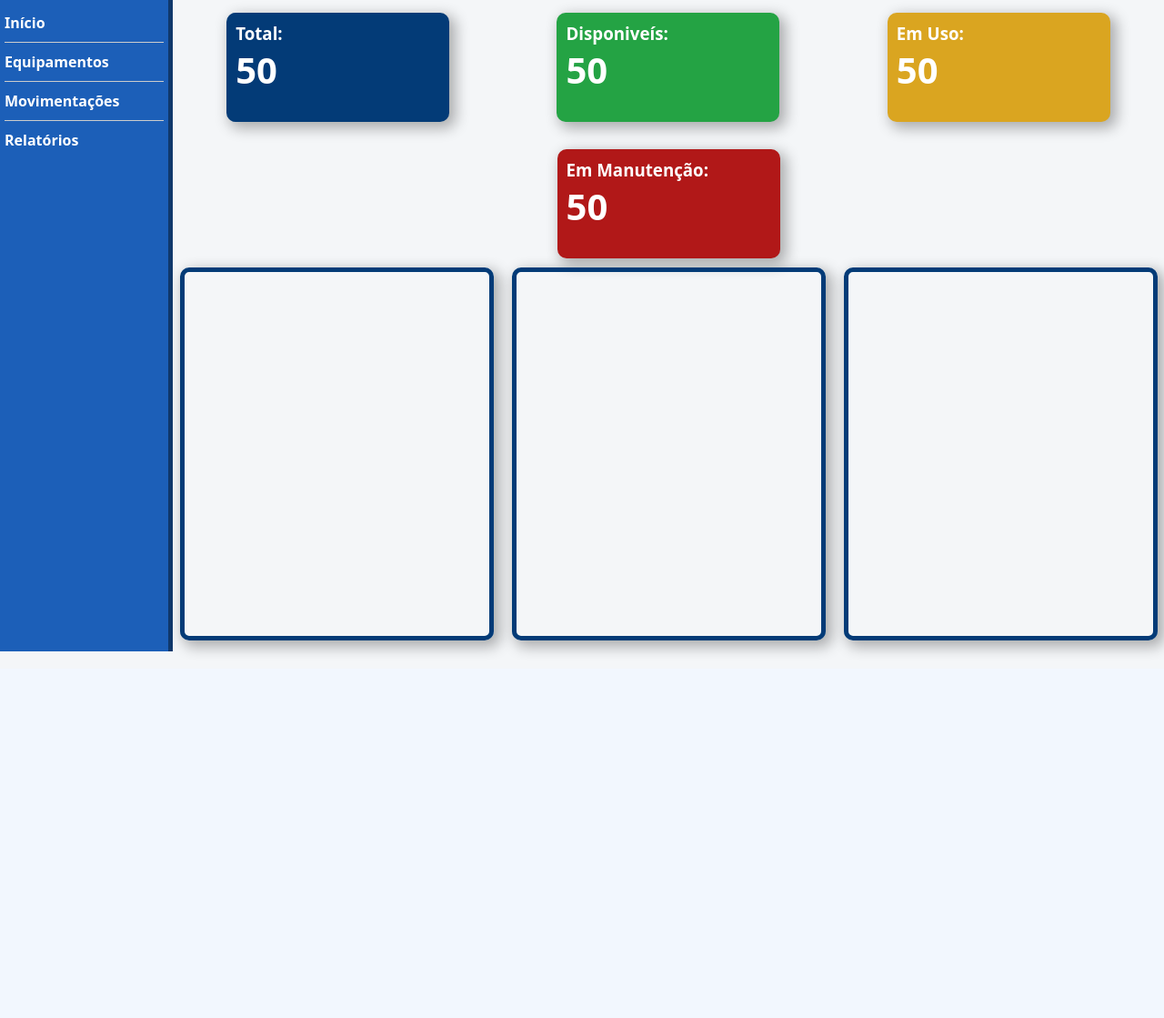
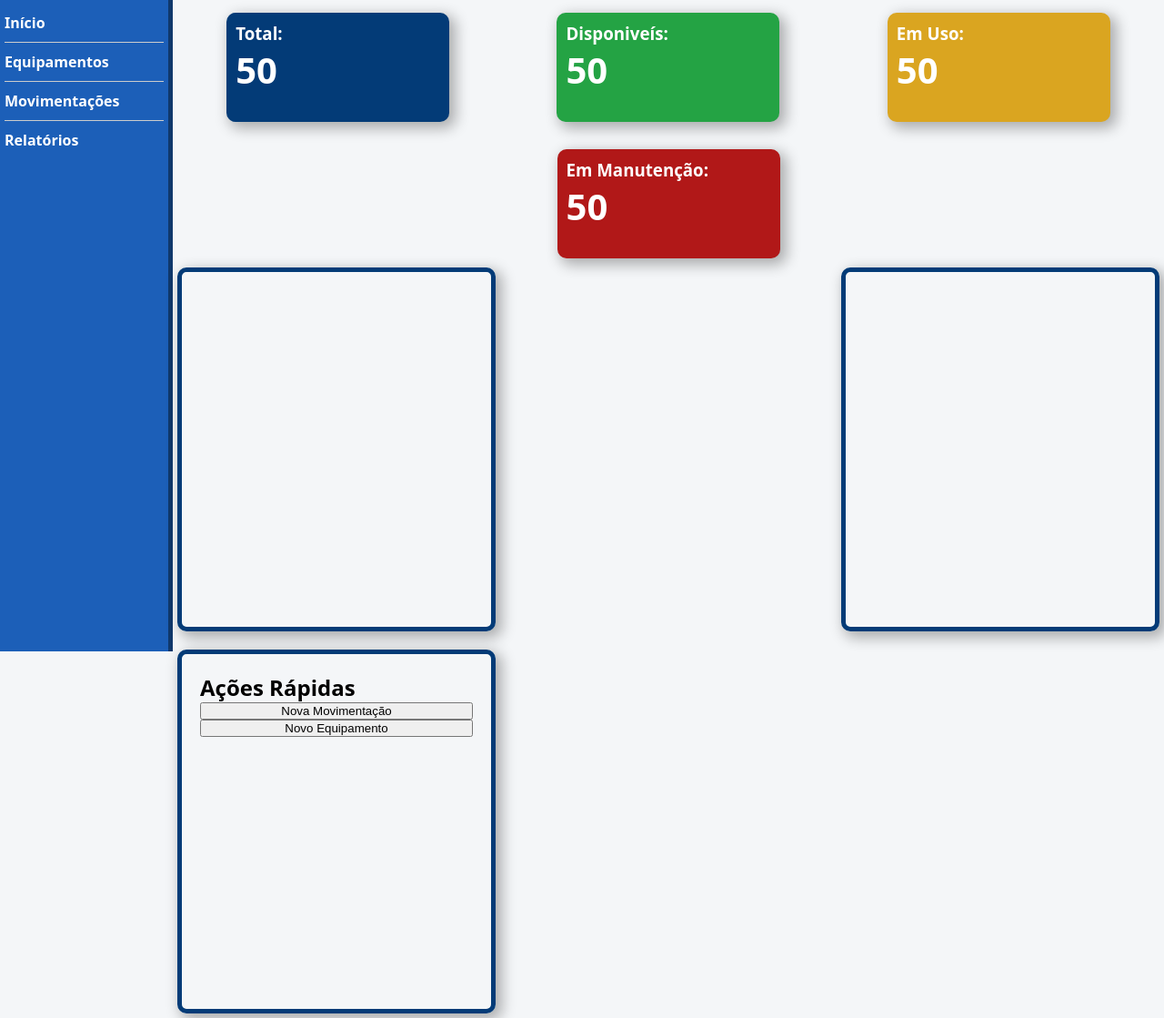
Before and after one commit to victorwallace231/FLF-PROJETO-CONTROLE, a Flask app: page /dashboard in a window 1280 px wide. Shown: the part 65-1184 px from the top of the page at 91% size. Before the commit the page ends 786 px from the top, so only its background shows below. Run offline with Flask 3, Linux system fonts and the light colour scheme; the visitor is signed in with stand-in values (Sample User, id 1).

Commit message:
melhoras em cards do Dashboard

```diff
--- a/static/css/index.css
+++ b/static/css/index.css
@@ -11,6 +11,7 @@ body {
     font-family: system-ui, -apple-system, BlinkMacSystemFont, 'Segoe UI', Roboto, Oxygen, Ubuntu, Cantarell, 'Open Sans', 'Helvetica Neue', sans-serif;
     flex-direction: column;
 }
+
 
 /*Cabeçalho*/
 
@@ -178,6 +179,7 @@ li:last-child {
 
 .tabelas-afins {
     max-width: 100%;
+    height: fit-content;
     display: flex;
     gap: 20px;
     flex-wrap: wrap;
@@ -187,8 +189,14 @@ li:last-child {
 
 .cards-dash {
     border: 5px solid #033b77;
-    width: 335px;
-    height: 400px;
+    width: 300px;
+    height: 350px;
     border-radius: 10px;
+    padding: 20px;
     box-shadow: 5px 5px 15px 2px rgba(0, 0, 0, 0.3);
 }
+
+#card-acoes {
+    display: flex;
+    flex-direction: column;
+}
--- a/templates/dashboard.html
+++ b/templates/dashboard.html
@@ -78,9 +78,13 @@
                 </div>
 
                 <div class="tabelas-afins">
-                    <div class="cards-dash"></div>
-                    <div class="cards-dash"></div>
-                    <div class="cards-dash"></div>
+                    <div id="card-relatorio" class="cards-dash"></div>
+                    <div id="card-movimentacao" class="cards-dash"></div>
+                    <div id="card-acoes" class="cards-dash">
+                        <h2>Ações Rápidas</h2>
+                        <button><a>Nova Movimentação</a></button>
+                        <button><a>Novo Equipamento</a></button>
+                    </div>
                 </div>
 
             </section>
```
